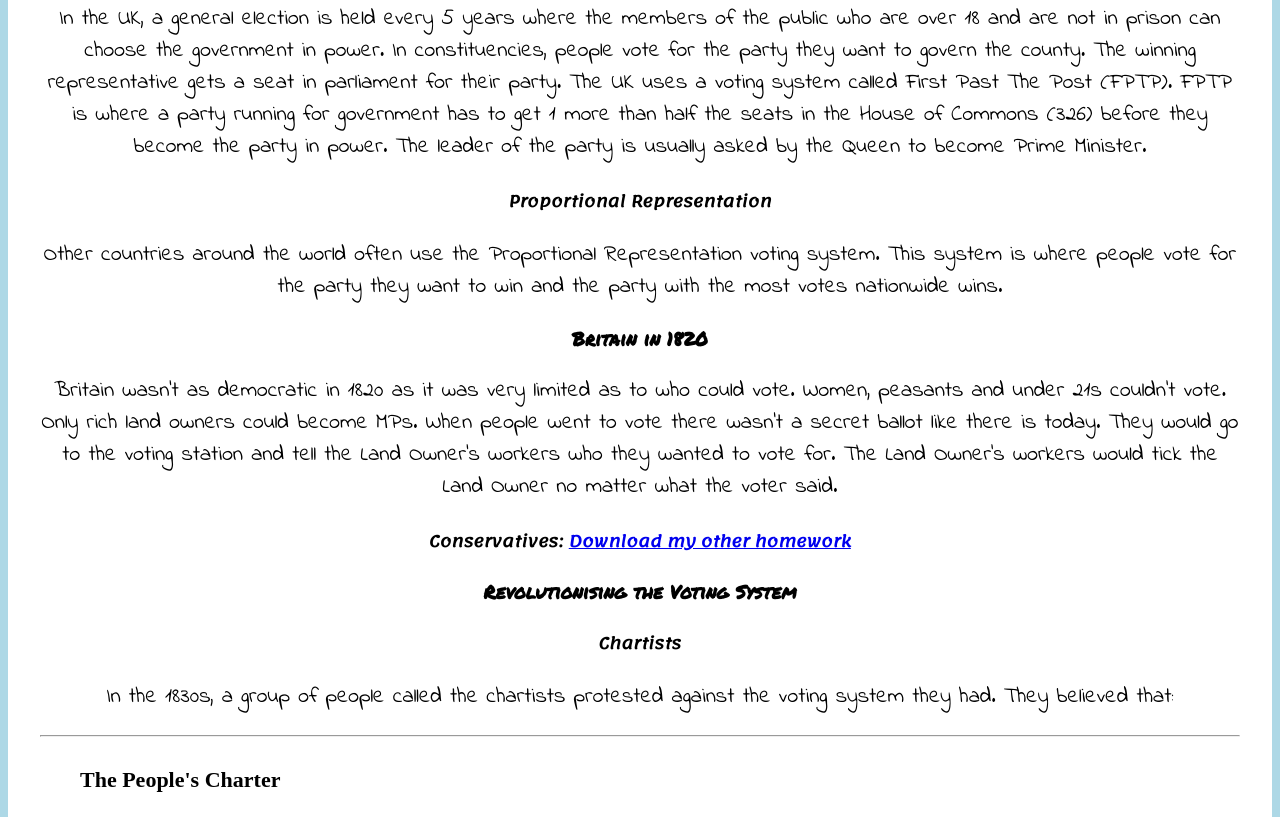
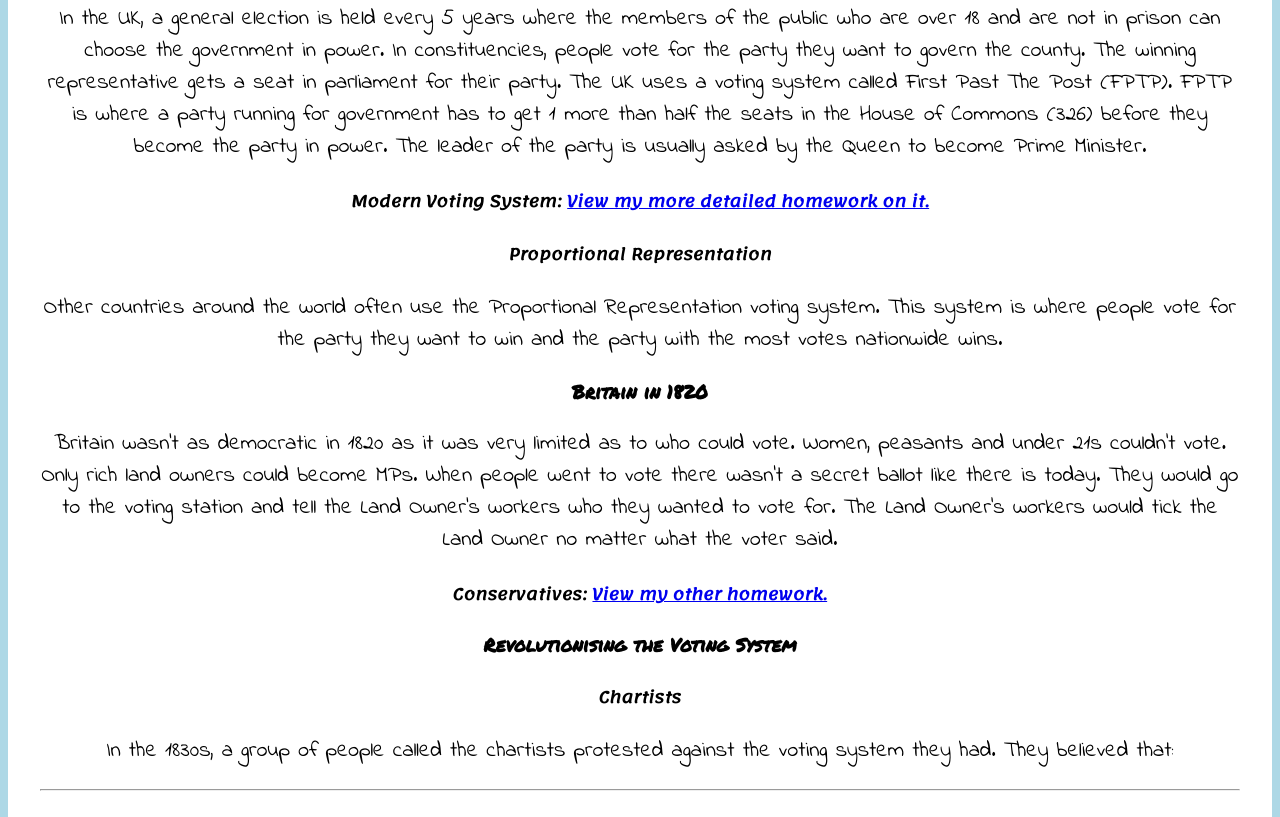
Before and after one commit to SummerCourse17/history_homework_18_term1_22_09, a plain HTML site: page index.html in a window 1280 px wide. Shown: the part 1136-1953 px from the top of the page. Drawn offline with Linux system fonts and the light colour scheme; a web font is replaced by a local one.

Commit message:
Update index.html

```diff
--- a/index.html
+++ b/index.html
@@ -37,11 +37,12 @@
           <div class="item-content">
             <h3>Modern Voting System</h3>
             <p>In the UK, a general election is held every 5 years where the members of the public who are over 18 and are not in prison can choose the government in power. In constituencies, people vote for the party they want to govern the county. The winning representative gets a seat in parliament for their party. The UK uses a voting system called First Past The Post (FPTP). FPTP is where a party running for government has to get 1 more than half the seats in the House of Commons (326) before they become the party in power. The leader of the party is usually asked by the Queen to become Prime Minister.</p>
+            <h4>Modern Voting System: <a href="homework.html">View my more detailed homework on it.</a></h4>
             <h4>Proportional Representation</h4>
             <p>Other countries around the world often use the Proportional Representation voting system. This system is where people vote for the party they want to win and the party with the most votes nationwide wins. </p>
             <h3>Britain in 1820</h3>
             <p>Britain wasn’t as democratic in 1820 as it was very limited as to who could vote. Women, peasants and under 21s couldn’t vote. Only rich land owners could become MPs. When people went to vote there wasn’t a secret ballot like there is today. They would go to the voting station and tell the Land Owner’s workers who they wanted to vote for. The Land Owner’s workers would tick the Land Owner no matter what the voter said.</p>
-            <h4>Conservatives: <a href="#">Download my other homework</a></h4>
+            <h4>Conservatives: <a href="homework.html">View my other homework.</a></h4>
             <h3>Revolutionising the Voting System</h3>
             <h4>Chartists</h4>
             <p>In the 1830s, a group of people called the chartists protested against the voting system they had. They believed that:</p>
@@ -71,6 +72,7 @@
           <p>Suffragists were people who wanted to get the vote for women through peaceful means. In 1897, Millicent Fawcett established a group called the National Union of Women’s Suffrage Societies. </p>
           <h3>Suffragettes</h3>
           <p>In 1903, Emmeline Pankhurst founded the Women’s Social and Political Union. This was another group founded in Manchester aimed to get the vote for women. However, this group was different because unlike the suffragists they tried to get the vote by being militant.</p>
+          <h4>Suffragettes: <a href="homework.html">View my newspaper article on suffragettes.</a></h4>
           <h4>Emily Davison</h4>
           <p>Emily Davison was born in South – East London in 1872. She studied at Oxford however she didn’t get any degrees as women weren’t allowed to at the time. She joined the WSPU in 1906 and was brave and determined to get the vote for women. She was frequently arrested because of her ways of protesting; she burnt post-boxes, broke windows and campaigned regularly.  On the 4th of June 1913, she ran out onto the racetrack at Epsom Derby trying to put a Votes for Women banner on the king’s horse. She failed and killed herself in the process.</p>
         </div>
```
